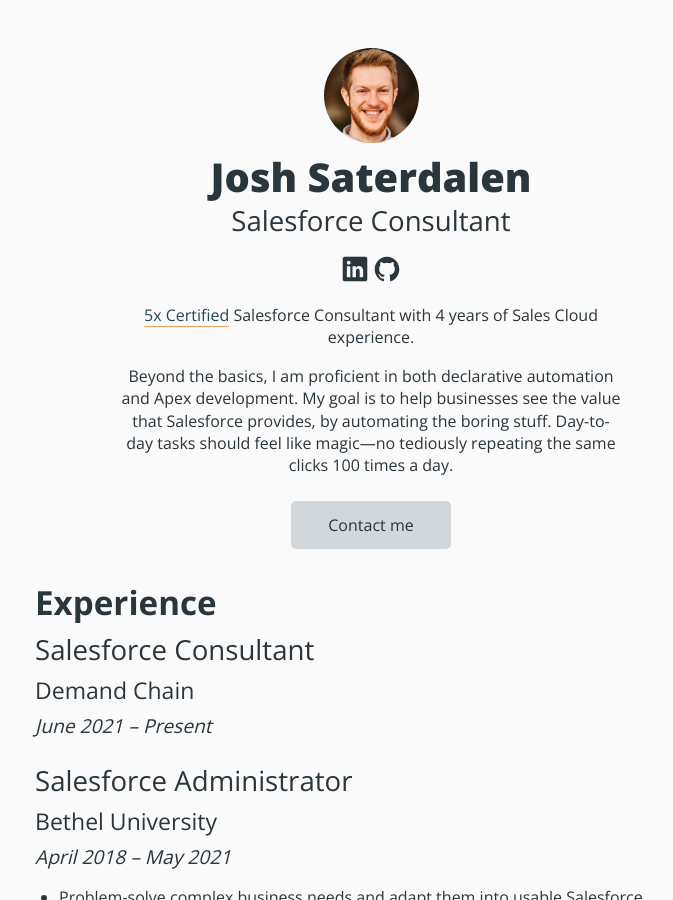
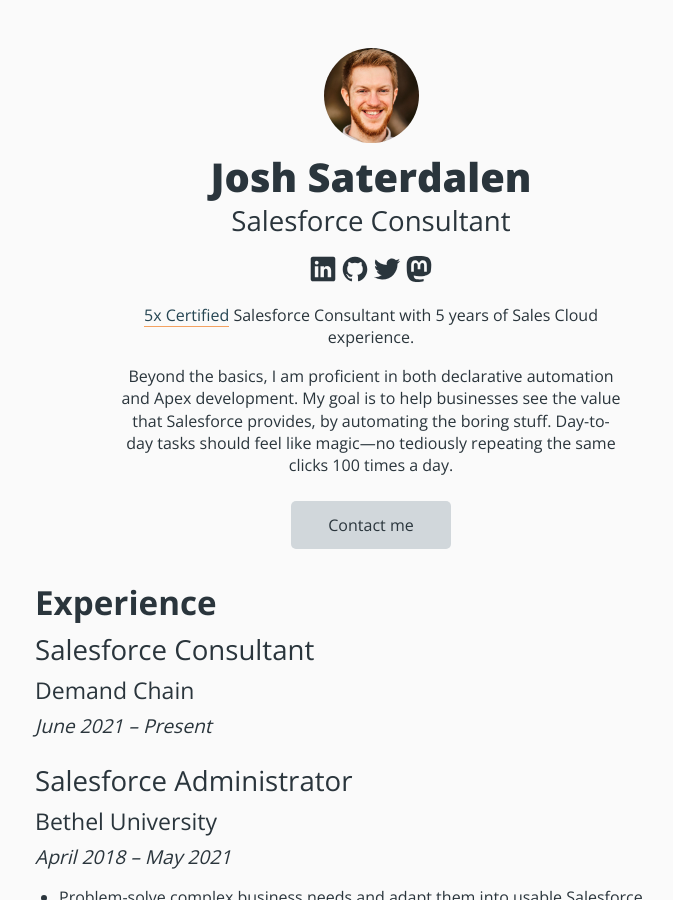
Before and after one commit to JSaterdalen/resume-site, a Jekyll site: the page built from index.html, in a window 1280 px wide and 900 px high. Shown: the whole window, without its empty margins (269-942 px from the left). Built offline with Jekyll 4.4.1, drawn with Linux system fonts in a browser that asks for light colours; nearby versions of some CDN libraries.

Commit message:
update social links - add mastodon - add twitter

```diff
--- a/_config.yml
+++ b/_config.yml
@@ -44,11 +44,12 @@ resume_section_skills: true
 # Resume social links
 # uncomment the options you wish to display, and add your own URL
 resume_social_links:
-  resume_github_url: 'https://github.com/jsaterdalen'
-  # resume_twitter_url:           "http://twitter.com/jsaterdalen"
+  resume_github_url:     'https://github.com/jsaterdalen'
+  resume_twitter_url:    'http://twitter.com/jsaterdalen'
+  resume_mastodon_url:   'https://social.lol/@joshs'
   # resume_dribbble_url:          "https://dribbble.com/jag"
   # resume_facebook_url:          "insert Facebook URL here"
-  resume_linkedin_url: 'https://www.linkedin.com/in/jsaterdalen'
+  resume_linkedin_url:   'https://www.linkedin.com/in/jsaterdalen'
   # resume_instagram_url:         "insert your Instagram URL here"
   # resume_website_url:           "site url"
   # resume_medium_url:            "https://medium.com/@"
--- a/_data/summary.yml
+++ b/_data/summary.yml
@@ -1,3 +1,3 @@
 # ::: SUMMARY :::
-- <a href="https://trailhead.salesforce.com/credentials/certification-detail-print?searchString=WVmPl/KzwgP1N194T2UW3NFVGPiPRbMSWHynOTJbVie4/sex21tuXT9atK0IvGY9">5x Certified</a> Salesforce Consultant with 4 years of Sales Cloud experience.
+- <a href="https://trailhead.salesforce.com/credentials/certification-detail-print?searchString=WVmPl/KzwgP1N194T2UW3NFVGPiPRbMSWHynOTJbVie4/sex21tuXT9atK0IvGY9">5x Certified</a> Salesforce Consultant with 5 years of Sales Cloud experience.
 - Beyond the basics, I am proficient in both declarative automation and Apex development. My goal is to help businesses see the value that Salesforce provides, by automating the boring stuff. Day-to-day tasks should feel like magic&mdash;no tediously repeating the same clicks 100 times a day.
--- a/_includes/icon-links.html
+++ b/_includes/icon-links.html
@@ -25,7 +25,17 @@
       ><ion-icon name="logo-twitter"></ion-icon
     ></a>
   </li>
-  {% endif %} {% if site.resume_social_links.resume_medium_url %}
+  {% endif %} {% if site.resume_social_links.resume_mastodon_url %}
+  <!-- Mastodon link -->
+  <li class="icon-link-item">
+    <a
+      rel="me"
+      href="{{ site.resume_social_links.resume_mastodon_url }}"
+      class="icon-link"
+      ><ion-icon name="logo-mastodon"></ion-icon
+    ></a>
+  </li>
+  {% endif %}{% if site.resume_social_links.resume_medium_url %}
   <!-- Medium link -->
   <li class="icon-link-item">
     <a href="{{ site.resume_social_links.resume_medium_url }}" class="icon-link"
```
Also changed, not shown: Gemfile.lock.
